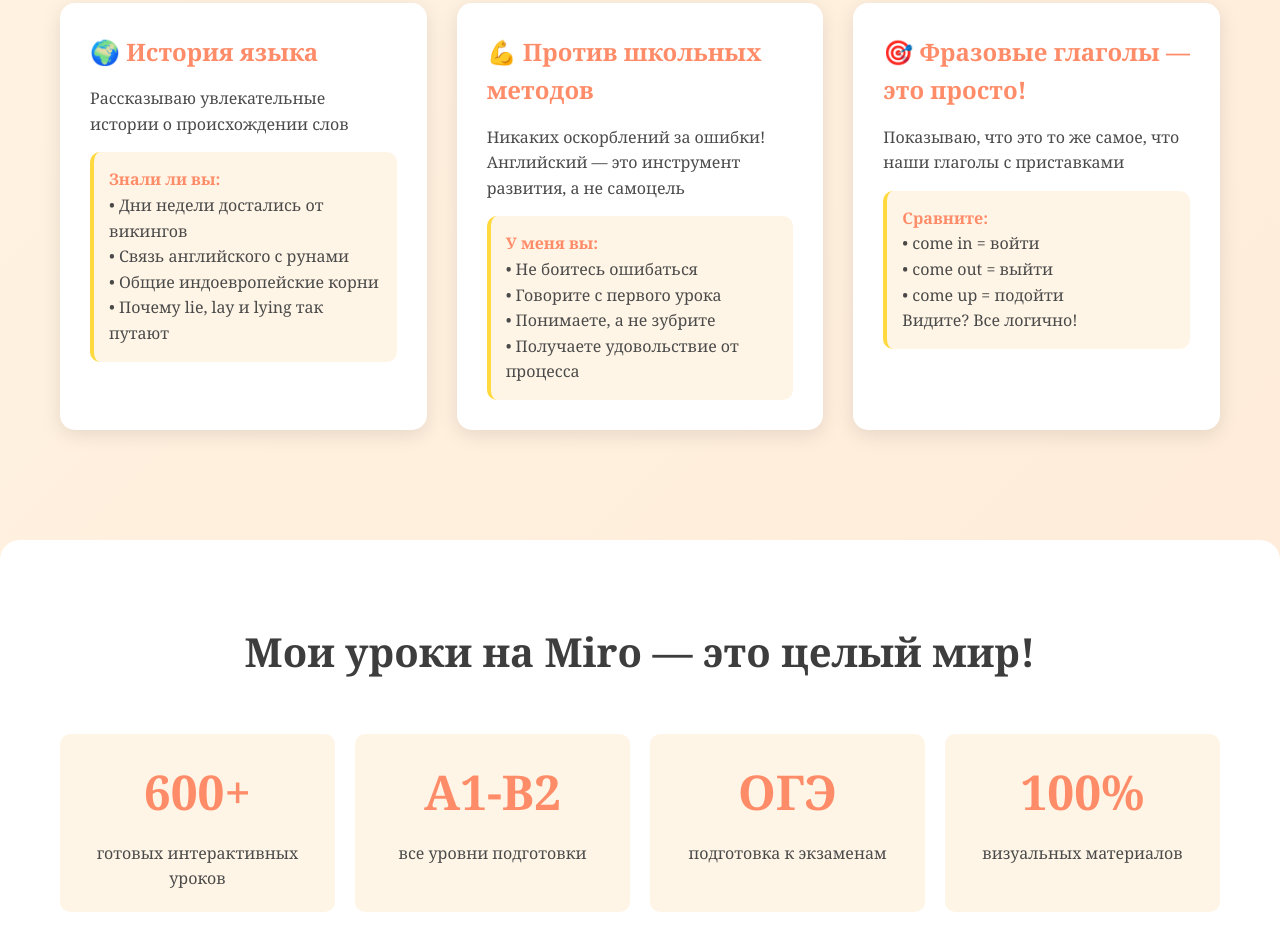
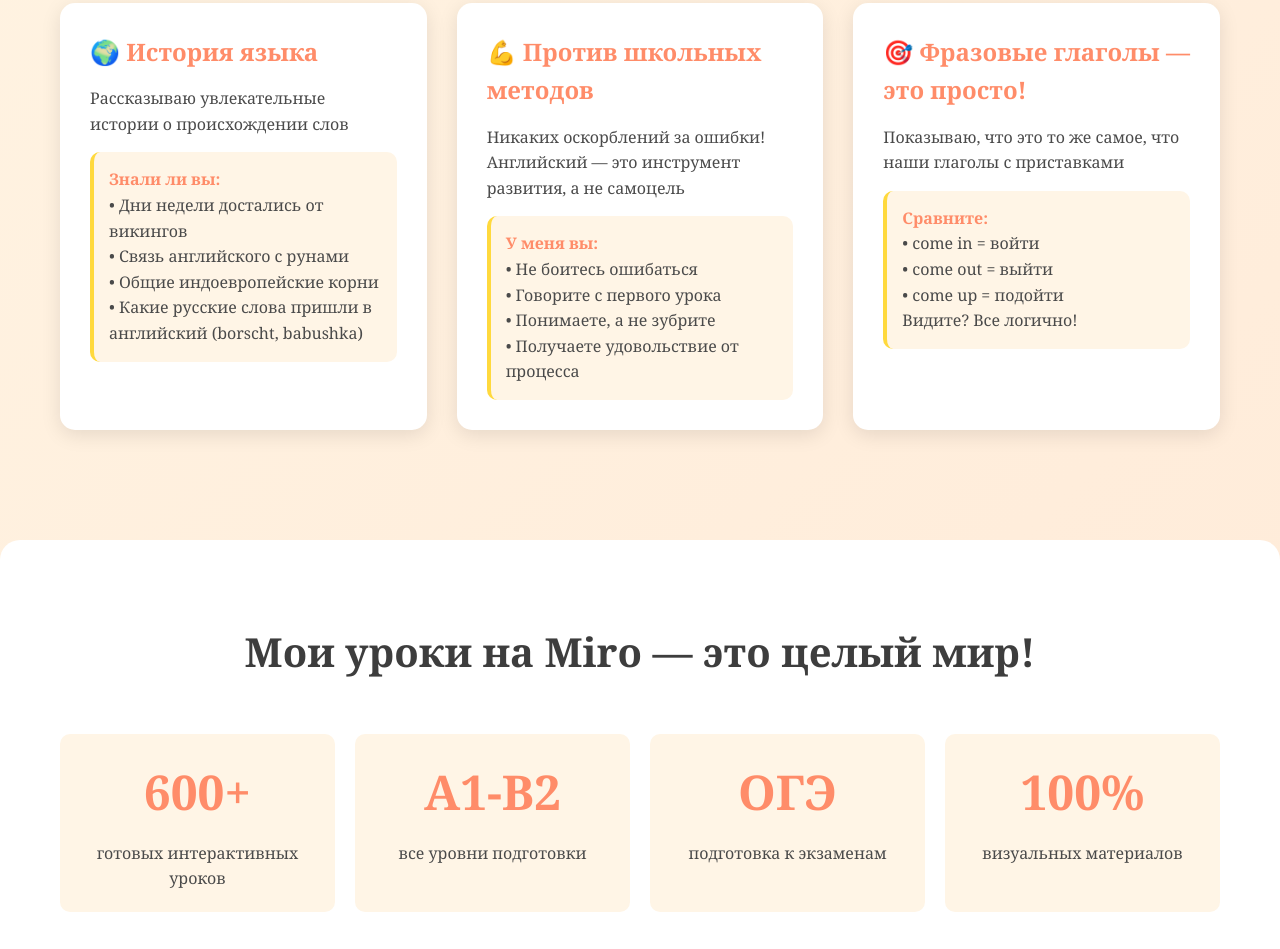
Before and after one commit to VitoNovak/speak-easy-vito, a plain HTML site: page index.html in a window 1280 px wide. Shown: the part 1722-2671 px from the top of the page. Drawn offline with Linux system fonts and the light colour scheme.

Commit message:
index.html

```diff
--- a/index.html
+++ b/index.html
@@ -515,7 +515,7 @@
                         • Дни недели достались от викингов<br>
                         • Связь английского с рунами<br>
                         • Общие индоевропейские корни<br>
-                        • Почему lie, lay и lying так путают
+                        • Какие русские слова пришли в английский (borscht, babushka)
                     </div>
                 </div>
 
```
